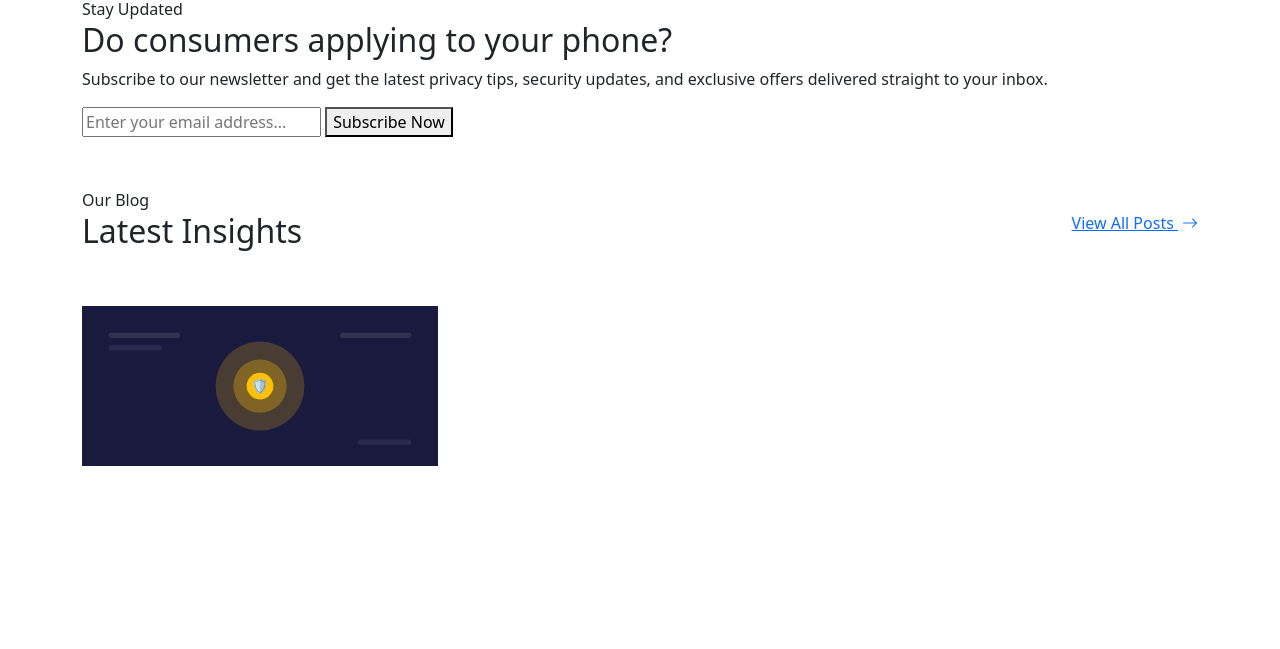
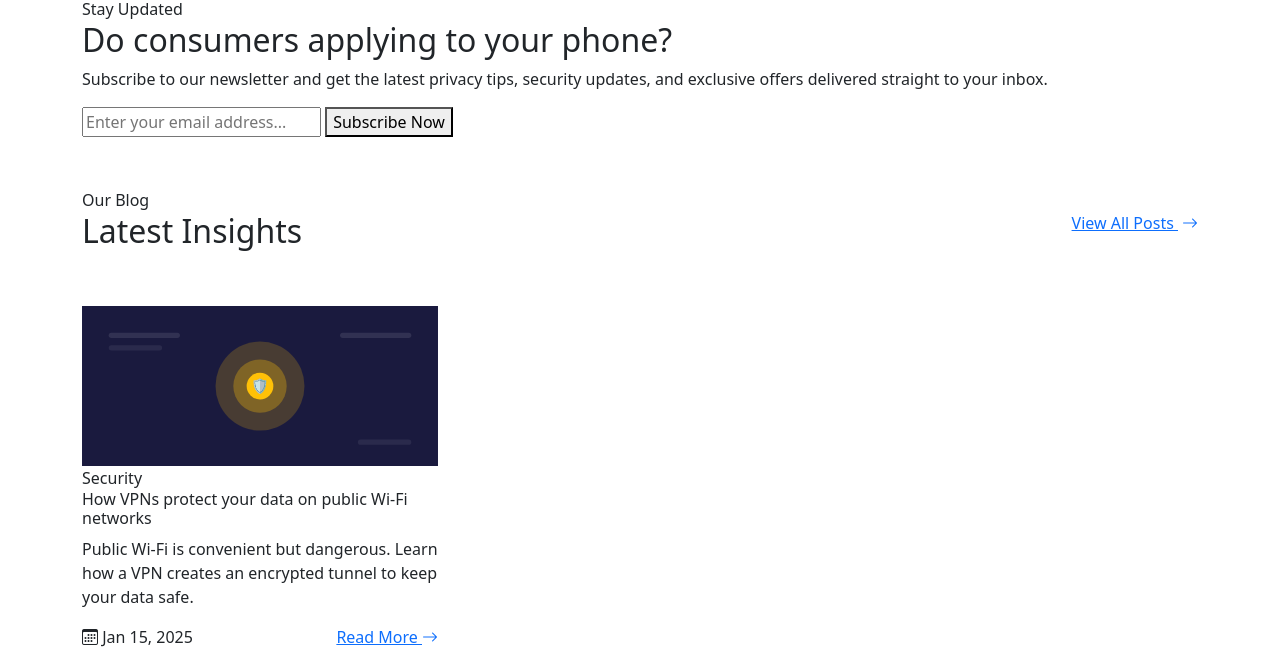
Before and after one commit to Irtaza-Shahid1/Assignment3VP, a plain HTML site: page index.html in a window 1280 px wide. Shown: the part 1857-2506 px from the top of the page. Before the commit the page ends 2323 px from the top, so only its background shows below. Drawn offline with nearby package versions, Linux system fonts and the light colour scheme; files that its build step writes are made by us from their sources.

Commit message:
commit34

```diff
--- a/index.html
+++ b/index.html
@@ -574,7 +574,24 @@
                 <rect x="290" y="30" width="80" height="6" rx="3" fill="rgba(255,255,255,0.1)"/>
                 <rect x="310" y="150" width="60" height="6" rx="3" fill="rgba(255,255,255,0.07)"/>
               </svg>
-
+              <div class="blog-card-body">
+                <span class="blog-tag">Security</span>
+                <h6>How VPNs protect your data on public Wi-Fi networks</h6>
+                <p>
+                  Public Wi-Fi is convenient but dangerous. Learn how a
+                  VPN creates an encrypted tunnel to keep your data safe.
+                </p>
+                <div class="d-flex align-items-center justify-content-between">
+                  <span class="blog-meta">
+                    <i class="bi bi-calendar3"></i> Jan 15, 2025
+                  </span>
+                  <a href="#" class="btn-read-more">
+                    Read More <i class="bi bi-arrow-right"></i>
+                  </a>
+                </div>
+              </div>
+            </div>
+          </div>
 
 </body>
 </html>
```
